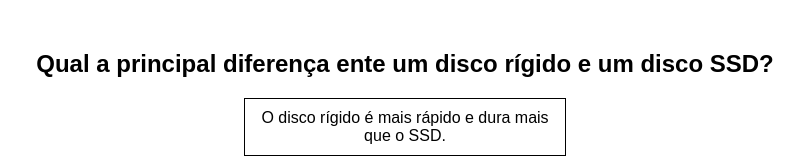
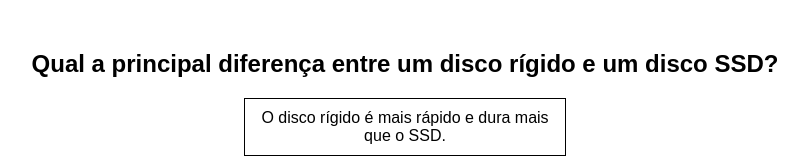
Before and after one commit to nonokas07/api35, a plain HTML site: page index.html in a window 1280 px wide. Shown: the top 160 px of the page, without its empty margins (235-1043 px from the left). Drawn offline with Linux system fonts and the light colour scheme.

Commit message:
Update index.html

```diff
--- a/index.html
+++ b/index.html
@@ -24,7 +24,7 @@
 </head>
 <body>
 
-    <h2>Qual a principal diferença ente um disco rígido e um disco SSD?</h2>
+    <h2>Qual a principal diferença entre um disco rígido e um disco SSD?</h2>
 
     <div id="opcoes">
         <div class="opcao" onclick="verificarResposta(this, false)">O disco rígido é mais rápido e dura mais que o SSD.</div>
```
